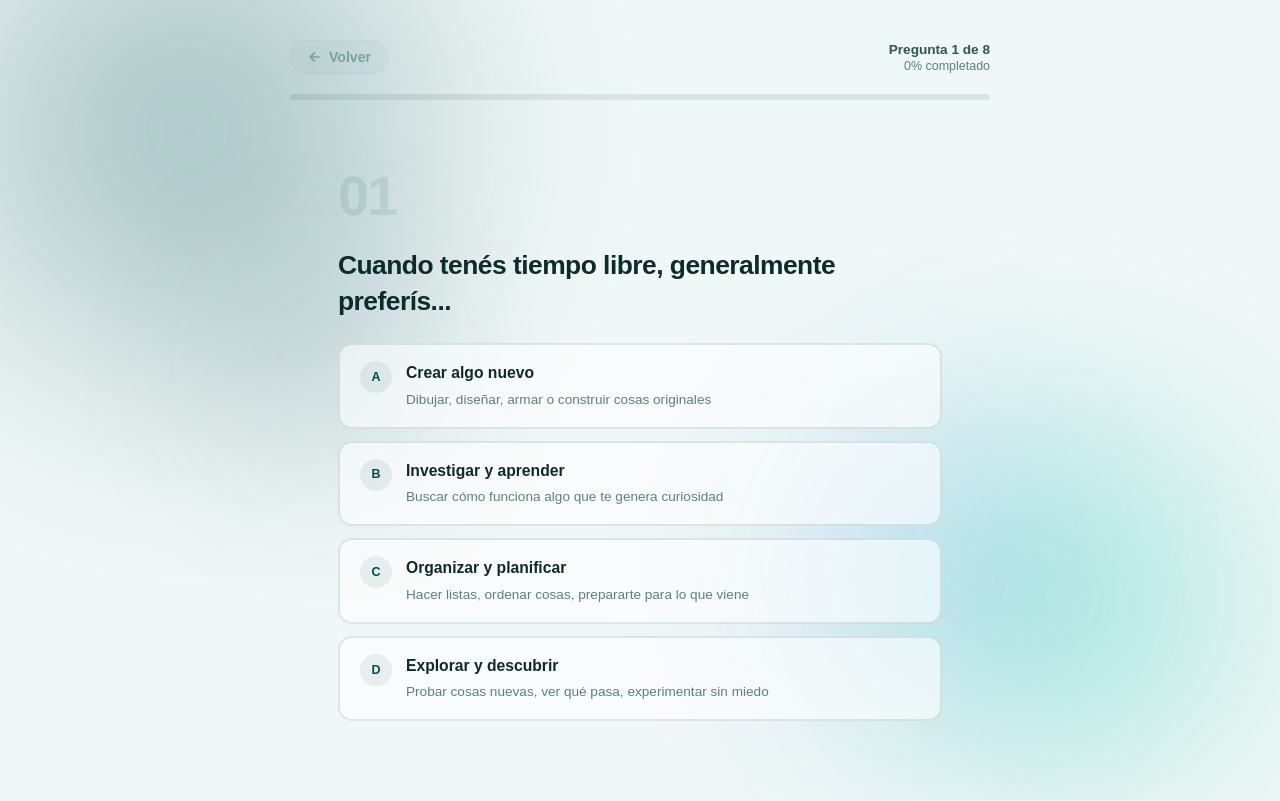
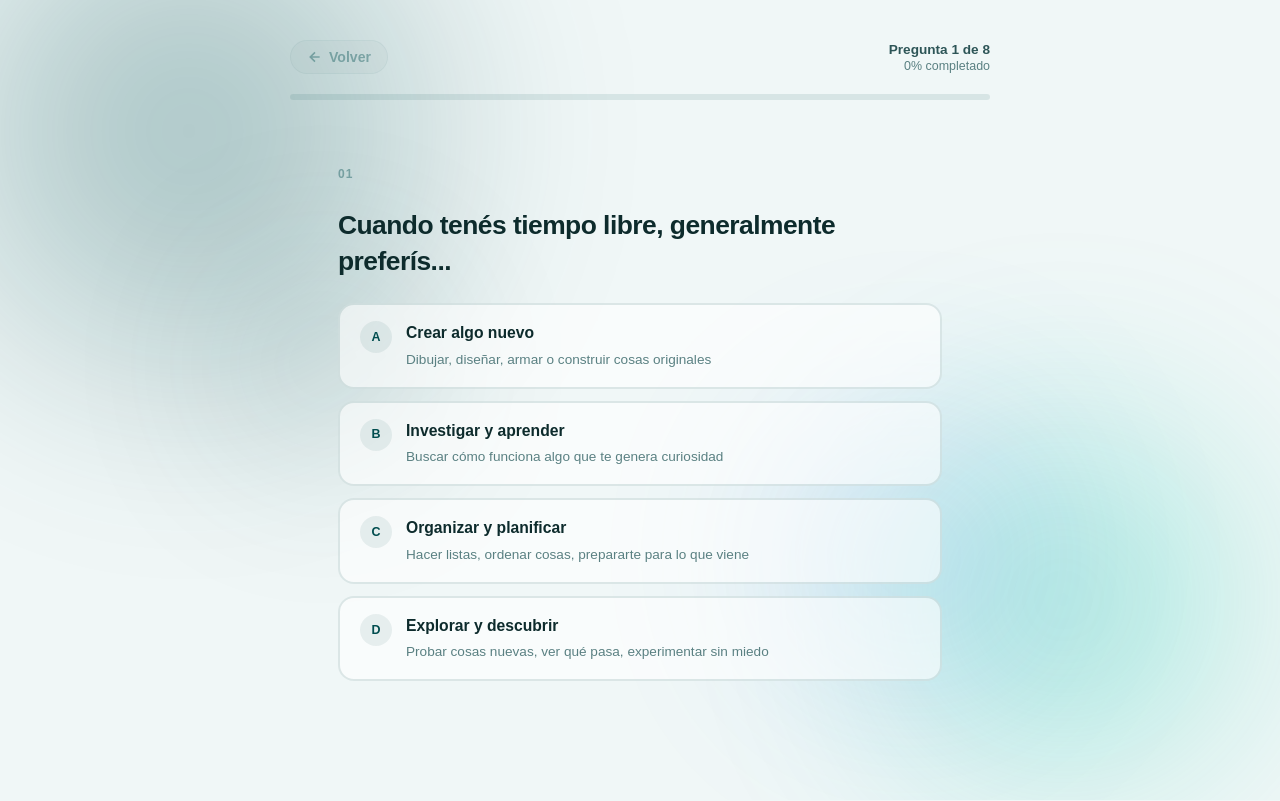
Before and after one commit to malesgz/perfil-tecnologico-ipf, a plain HTML site: page index.html in a window 1280 px wide. Both pictures are taken after a click on the button "Comenzar". Drawn offline with Linux system fonts and the light colour scheme.

Commit message:
Modificaciones III

```diff
--- a/style.css
+++ b/style.css
@@ -410,20 +410,17 @@ body {
   flex-direction: column;
   gap: 24px;
   transition: all 0.3s;
-  background: transparent !important;
-  backdrop-filter: none !important;
-  -webkit-backdrop-filter: none !important;
-  border: none !important;
-  box-shadow: none !important;
 }
 
 .q-number {
-  font-size: 3.5rem;
-  font-weight: 900;
-  color: rgba(1,77,79,0.1);
+  font-size: 0.75rem;
+  font-weight: 700;
+  color: rgba(1,77,79,0.4);
   line-height: 1;
-  letter-spacing: -0.04em;
+  letter-spacing: 0.1em;
+  text-transform: uppercase;
   user-select: none;
+  margin-bottom: 4px;
 }
 
 .q-text {
@@ -448,7 +445,7 @@ body {
   text-align: left;
   background: rgba(255,255,255,0.6);
   border: 2px solid var(--c-border);
-  border-radius: var(--radius-sm);
+  border-radius: 16px;
   padding: 16px 20px;
   cursor: pointer;
   font-family: var(--font);
@@ -943,3 +940,28 @@ body {
 .bar-color-3 { background: linear-gradient(90deg, #F59E0B, #FCD34D); }
 .bar-color-4 { background: linear-gradient(90deg, #EF4444, #F87171); }
 .bar-color-5 { background: linear-gradient(90deg, #10B981, #34D399); }
+/* ═══════════════════════════════════════════
+   LOGO IPF
+═══════════════════════════════════════════ */
+.ipf-logo-wrap {
+  display: flex;
+  justify-content: center;
+  margin-bottom: 20px;
+}
+.ipf-logo {
+  height: 52px;
+  width: auto;
+  object-fit: contain;
+  filter: drop-shadow(0 2px 8px rgba(1,77,79,0.18));
+}
+
+/* ═══════════════════════════════════════════
+   QUESTION CARD — sin fondo blanco
+═══════════════════════════════════════════ */
+.question-card {
+  background: transparent !important;
+  backdrop-filter: none !important;
+  -webkit-backdrop-filter: none !important;
+  border: none !important;
+  box-shadow: none !important;
+}
```
